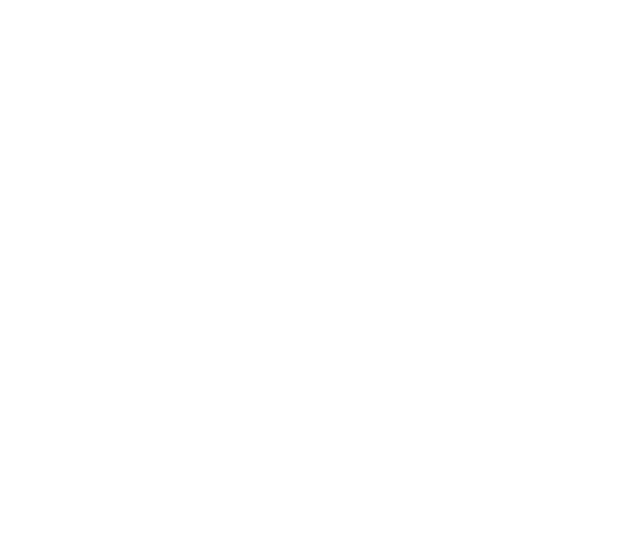
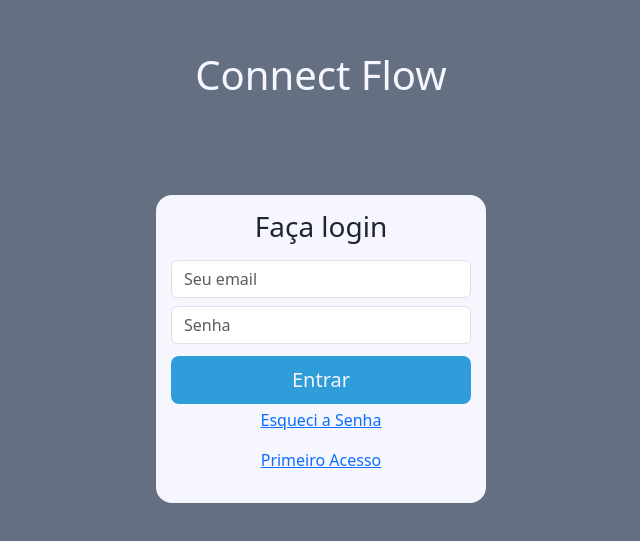
Before and after one commit to gbrmourapos/connect-flow, a React (Create React App) app: page /login in a window 1280 px wide. Shown: the part 123-664 px from the top of the page, without its empty margins (319-959 px from the left). Built offline with nearby package versions, Linux system fonts and the light colour scheme.

Commit message:
Alterações Tela de Login

```diff
--- /dev/null
+++ b/src/pages/login/login.css
@@ -0,0 +1,44 @@
+.loginContainer{
+    display: flex;
+    -ms-flex-align: center;
+    align-items: center;
+    height: 100vh;
+    text-align: center;
+    background-color: #647082;
+}
+
+
+.loginContainer div{
+    width: 100%;
+    margin: auto;
+}
+
+.loginContainer div h1{
+    color: #F6F6FF;
+    margin-bottom: 6rem;
+}
+
+
+.form-signin{
+    width: 100%;
+    background-color: #F6F6FF;
+    max-width: 330px;
+    padding: 15px;
+    margin: auto;
+    border-radius: 16px;
+}
+
+.form-signin input{
+    margin: 8px 0;
+}
+
+
+.btn-block{
+    margin: 4px 0px;
+    width: 100%;
+}
+
+.btn-blue{
+    background-color: #309DDB !important;
+    color: #F6F6FF !important;
+}
--- a/src/pages/login/login.jsx
+++ b/src/pages/login/login.jsx
@@ -1,5 +1,46 @@
+import React, { useState } from "react"
+import { Link, useNavigate } from "react-router-dom"
+import "./login.css"
+
+
+
 
 function Login() {
+    const [email, setEmail] = useState('')
+    const [pass, setPass] = useState('')
+
+    const navigate = useNavigate();
+
+    const LoginHandle = (event) => {
+        event.preventDefault()
+
+        if (email === "email@example.com" && pass === "123456") {
+            navigate('/home')
+        }
+    }
+    return (
+        <div className="loginContainer">
+            <div>
+                <h1 className="font-weight-normal">Connect Flow</h1>
+                <form className="form-signin" method="post">
+                    <h3 className="h3 mb-3 font-weight-normal">Faça login</h3>
+
+                    <input type="email" id="inputEmail" className="form-control" placeholder="Seu email" value={email} onChange={(e) => setEmail(e.target.value)} />
+
+                    <input type="password" id="inputPassword" className="form-control" placeholder="Senha" value={pass} onChange={(e) => setPass(e.target.value)} />
+                    <button className="btn btn-lg  btn-block btn-blue" type="submit" onClick={(e) => LoginHandle(e)}>Entrar</button>
+                    <p>
+                        <Link to="/esqueciasenha">Esqueci a Senha</Link>
+                    </p>
+                    <p>
+                        <Link to="/registrar">Primeiro Acesso</Link>
+                    </p>
+                </form>
+            </div>
+        </div>
+
+    )
+
 
 }
 
```
